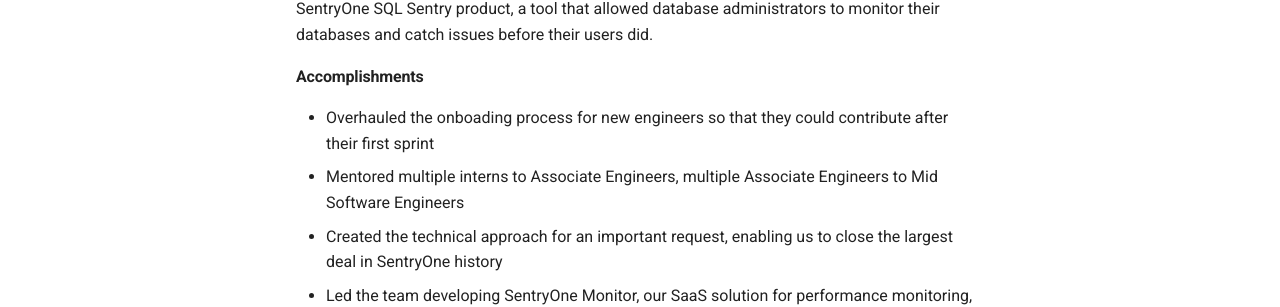
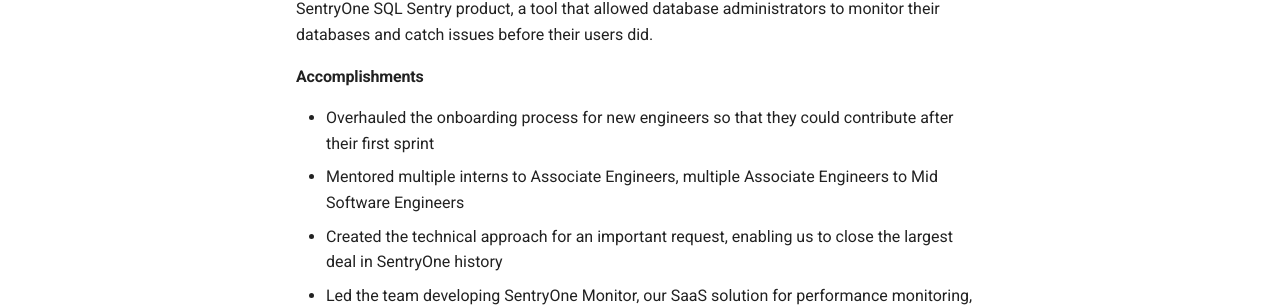
Before and after one commit to cameronpresley/blog, an MkDocs documentation site: the page built from docs/resume.md, in a window 1280 px wide and 900 px high, scrolled down 2674 px. Shown: the part 152-459 px from the top of the window. Built offline with MkDocs 1.6.1 and Material for MkDocs 9.7.7, drawn with Linux system fonts in a browser that asks for light colours; some of the changed text lies outside the part shown.

Commit message:
Fix resume (#35)

```diff
--- a/docs/resume.md
+++ b/docs/resume.md
@@ -64,7 +64,7 @@
 
 
 #### Accomplishments
-- Overhauled the onboading process for new engineers so that they could contribute after their first sprint
+- Overhauled the onboarding process for new engineers so that they could contribute after their first sprint
 - Mentored multiple interns to Associate Engineers, multiple Associate Engineers to Mid Software Engineers
 - Created the technical approach for an important request, enabling us to close the largest deal in SentryOne history
 - Led the team developing SentryOne Monitor, our SaaS solution for performance monitoring, leveraging technologies like Docker, .NET Core, Azure, and Terraform
```
Also changed, not shown: other parts of docs/resume.md (+2 -2 lines).
